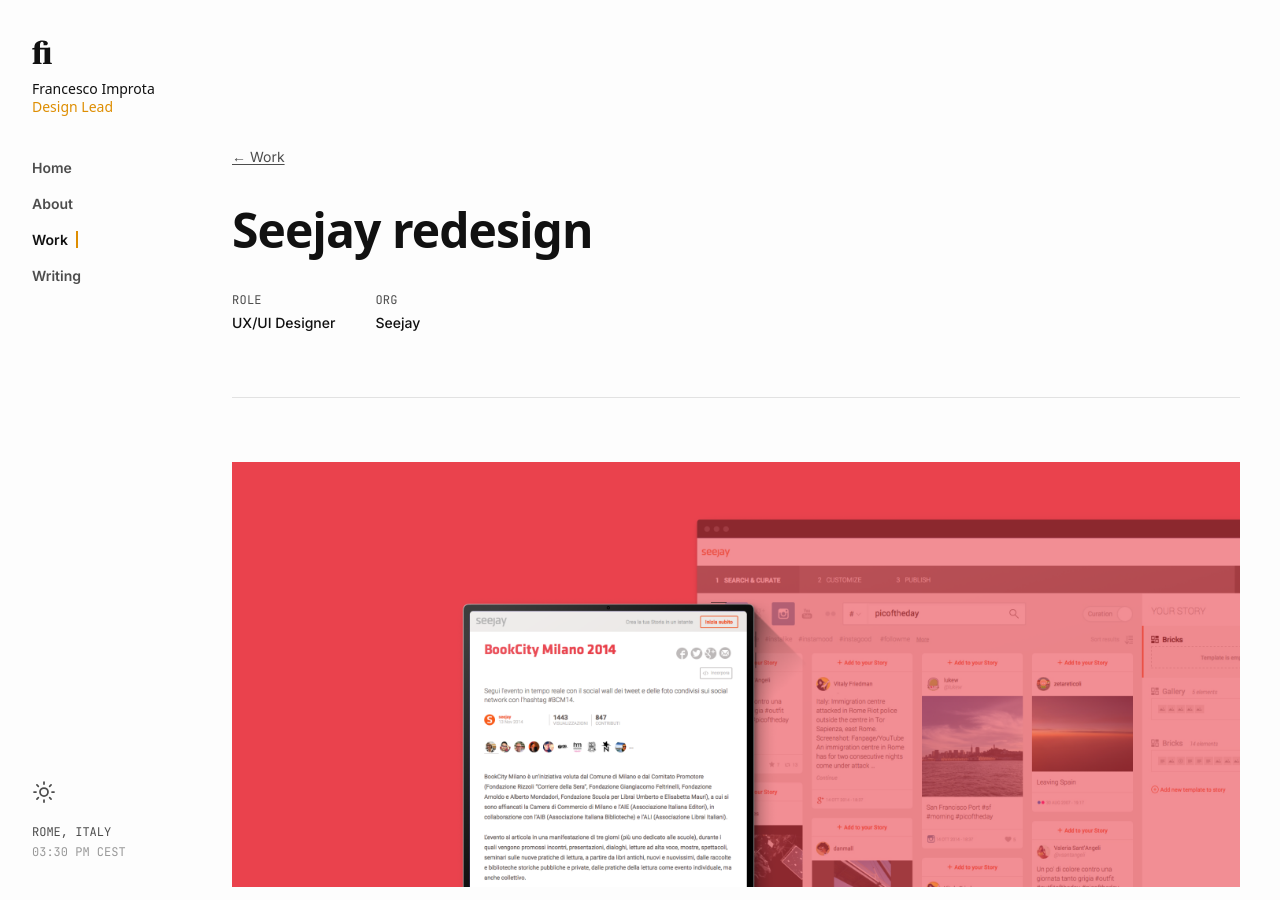
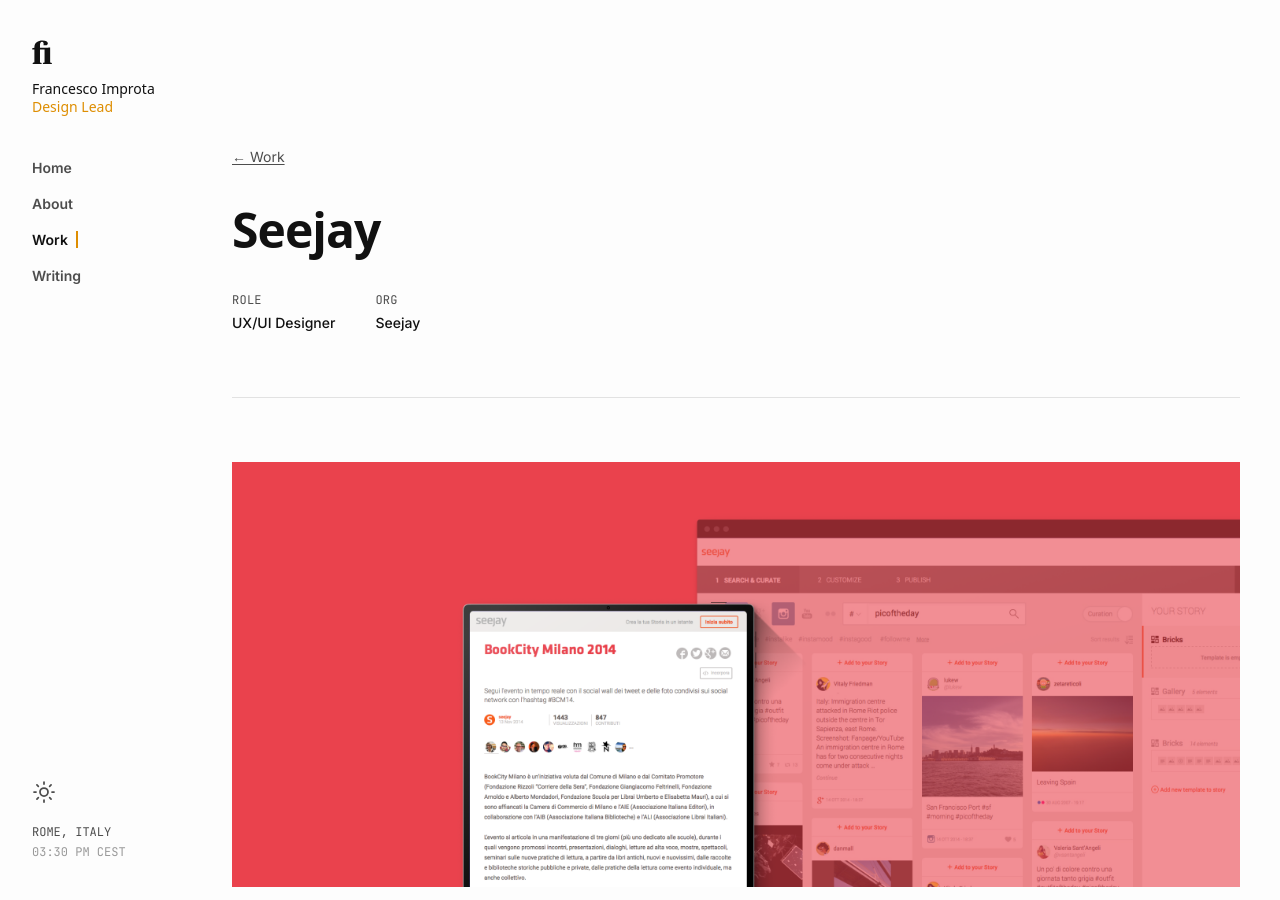
Before and after one commit to zetareticoli/fi, a Jekyll site: the page built from _work/seejay/index.md, in a window 1280 px wide and 900 px high. Built offline with Jekyll 4.4.1, drawn with Linux system fonts in a browser that asks for light colours; some web fonts are replaced; some of the changed lines change nothing that is shown.

Commit message:
refactor: update Seejay project title and lead description

```diff
--- a/_work/seejay/index.md
+++ b/_work/seejay/index.md
@@ -1,7 +1,7 @@
 ---
 layout: work
-title: Seejay redesign
-lead: A React component library to create a cohesive, unified product experience at Docker
+title: Seejay
+lead: A platform for collecting, organising, and publishing images, video, audio, and text from social networks
 summary: The summary of the project
 cover: /img/work/seejay/seejay-cover.webp
 org: Seejay
@@ -28,7 +28,7 @@
 
 ## **Atomic design as an operating model**
 
-The redesign organised the interface using the atomic design methodology popularised by Brad Frost: atoms, molecules, and organisms. This gave the project a vocabulary for discussing the site as a reusable system rather than as a sequence of isolated pages.[[1]](call_EoeLuLk4ZDfkCc4RMkgEOkxz)
+The redesign organised the interface using the atomic design methodology popularised by Brad Frost: atoms, molecules, and organisms. This gave the project a vocabulary for discussing the site as a reusable system rather than as a sequence of isolated pages.
 
 Atoms defined the smallest interface elements. Molecules combined those elements into functional units. Organisms assembled those units into larger sections of the experience. This structure made the redesign easier to reason about, because each decision had a place in the system.
 
```
